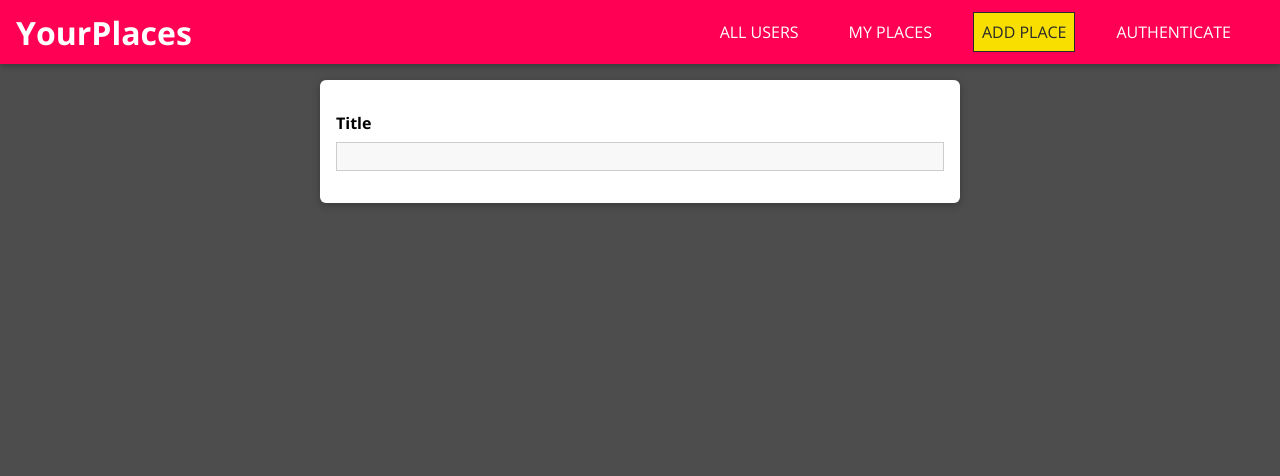
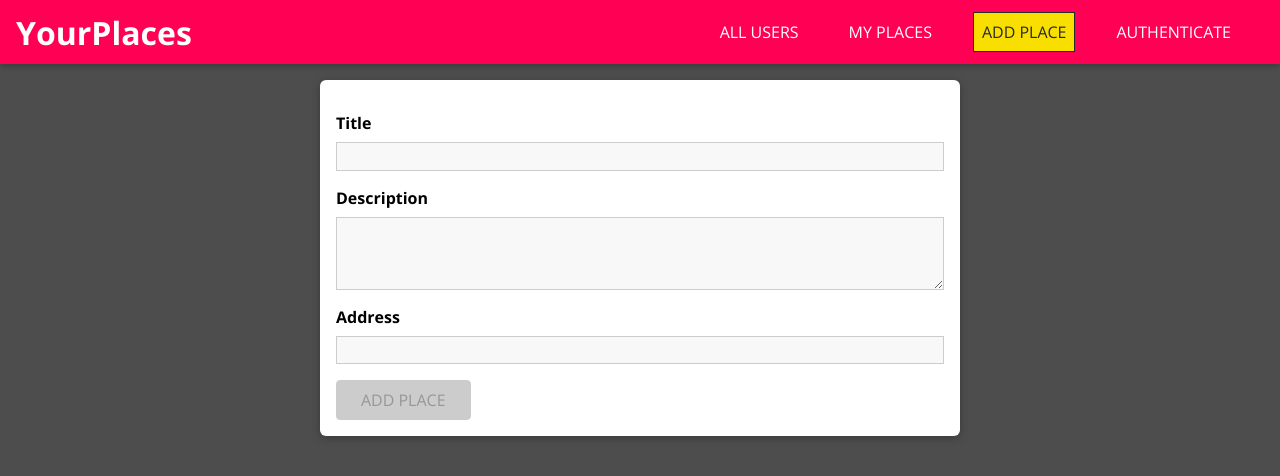
Before and after one commit to shahmeet999/mern-learning, a React (Vite) app in the folder frontend/my-app/: page /places/new in a window 1280 px wide. Shown: the top 476 px of the page. Built offline with nearby package versions, Linux system fonts and the light colour scheme.

Commit message:
Controls added

```diff
--- a/frontend/my-app/src/places/pages/NewPlace.jsx
+++ b/frontend/my-app/src/places/pages/NewPlace.jsx
@@ -1,11 +1,65 @@
-import React from "react";
+import React, { use, useCallback, useReducer } from "react";
 import "./NewPlace.css";
 import Input from "../../shared/components/FormElements/Input";
-import { VALIDATOR_REQUIRE } from "../../shared/utils/validators";
+import {
+  VALIDATOR_MINLENGTH,
+  VALIDATOR_REQUIRE,
+} from "../../shared/utils/validators";
+import Button from "../../shared/components/FormElements/Button";
+
+const formReducer = (state, action) => {
+  switch (action.type) {
+    case "INPUT_CHANGE":
+      let formIsValid = true;
+      for (const inputId in state.inputs) {
+        if (!state.inputs[inputId]) {
+          continue;
+        }
+        if (inputId === action.inputId) {
+          formIsValid = formIsValid && action.isValid;
+        } else {
+          formIsValid = formIsValid && state.inputs[inputId].isValid;
+        }
+      }
+      return {
+        ...state,
+        inputs: {
+          ...state.inputs,
+          [action.inputId]: { value: action.value, isValid: action.isValid },
+        },
+        isValid: formIsValid,
+      };
+    default:
+      return state;
+  }
+};
 
 const NewPlace = () => {
+  const [formState, dispatch] = useReducer(formReducer, {
+    inputs: {
+      title: { value: "", isValid: false },
+      description: { value: "", isValid: false },
+      // address: { value: "", isValid: false },
+    },
+    isValid: false,
+  });
+
+  const InputHandler = useCallback((id, value, isValid) => {
+    dispatch({
+      type: "INPUT_CHANGE",
+      value: value,
+      isValid: isValid,
+      inputId: id,
+    });
+  }, []);
+
+  const placeSubmitHandler = (event) => {
+    event.preventDefault();
+    console.log(formState.inputs); // send this to the backend!
+  };
+
   return (
-    <form className="place-form">
+    <form className="place-form" onSubmit={placeSubmitHandler}>
       <Input
         id="title"
         element="input"
@@ -13,8 +67,29 @@
         label="Title"
         validators={[VALIDATOR_REQUIRE()]}
         errorText="Please enter a valid title."
+        onInput={InputHandler}
       />
 
+      <Input
+        id="description"
+        element="textarea"
+        label="Description"
+        validators={[VALIDATOR_MINLENGTH(5)]}
+        errorText="Please enter a valid description with minimum 5 characters."
+        onInput={InputHandler}
+      />
+      <Input
+        id="address"
+        element="input"
+        label="Address"
+        validators={[VALIDATOR_REQUIRE()]}
+        errorText="Please enter a valid address."
+        onInput={InputHandler}
+      />
+
+      <Button type="submit" disabled={!formState.isValid}>
+        ADD PLACE
+      </Button>
     </form>
   );
 };
--- a/frontend/my-app/src/shared/components/FormElements/Input.jsx
+++ b/frontend/my-app/src/shared/components/FormElements/Input.jsx
@@ -1,4 +1,4 @@
-import React, { useReducer } from "react";
+import React, { useReducer, useEffect, use } from "react";
 import "./Input.css";
 import { validate } from "../../utils/validators";
 
@@ -26,6 +26,13 @@
     isValid: false,
     isTouched: false,
   });
+
+  const { id, onInput } = props;
+  const { value, isValid } = inputState;
+
+  useEffect(() => {
+    onInput(props.id, inputState.value, inputState.isValid);
+  }, [id, value, isValid, onInput]);
 
   const changeHadler = (event) => {
     dispatch({
```
